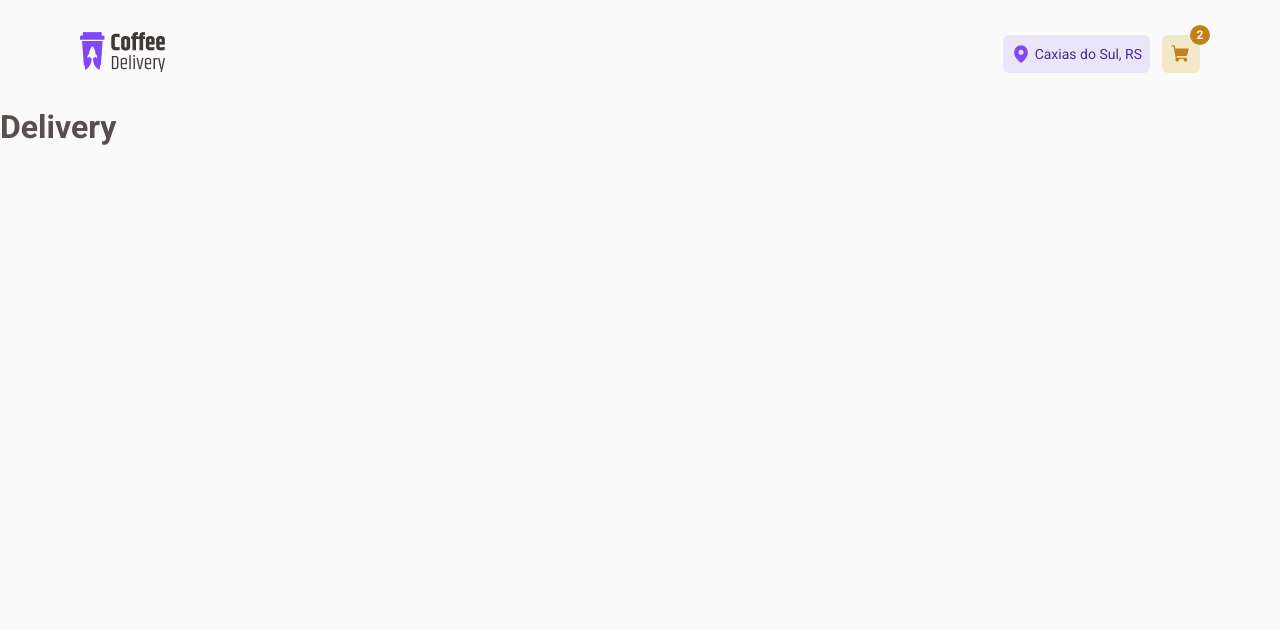
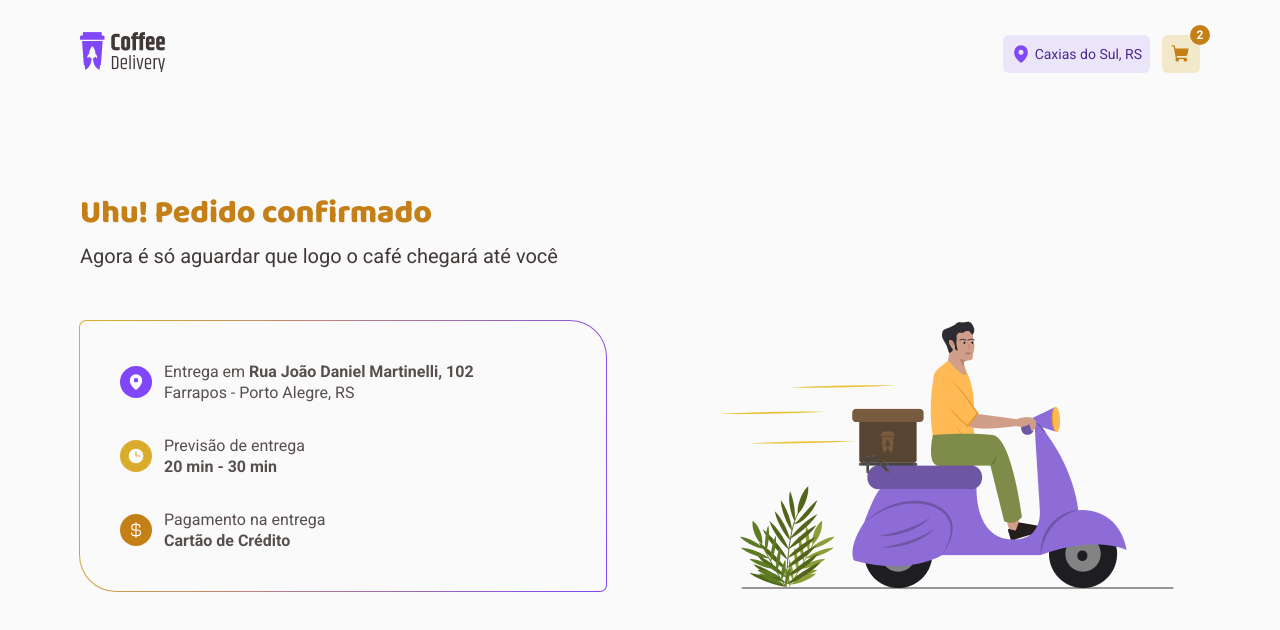
Before and after one commit to andreviapiana/CoffeeDelivery, a React (Vite) app: page /delivery in a window 1280 px wide. Shown: the top 630 px of the page. Built offline with nearby package versions, Linux system fonts and the light colour scheme.

Commit message:
feat: Página Delivery

```diff
--- a/src/pages/Delivery/index.tsx
+++ b/src/pages/Delivery/index.tsx
@@ -1,3 +1,55 @@
+import { Clock, CurrencyDollar, MapPin } from 'phosphor-react'
+import {
+  DeliveryContainer,
+  DescriptionContent,
+  Icons,
+  OrderContent,
+  TitleContent,
+} from './styles'
+import deliveryImg from '../../assets/delivery.png'
+
 export function Delivery() {
-  return <h1>Delivery</h1>
+  return (
+    <DeliveryContainer>
+      <TitleContent>
+        <h1>Uhu! Pedido confirmado</h1>
+        <p>Agora é só aguardar que logo o café chegará até você</p>
+      </TitleContent>
+      <DescriptionContent>
+        <OrderContent>
+          <Icons>
+            <div className="iconWrapper purple">
+              <MapPin size={18} weight="fill" />
+            </div>
+            <span>
+              Entrega em <strong>Rua João Daniel Martinelli, 102</strong>
+              <br /> Farrapos - Porto Alegre, RS
+            </span>
+          </Icons>
+          <Icons>
+            <div className="iconWrapper yellow">
+              <Clock size={18} weight="fill" />
+            </div>
+            <span>
+              Previsão de entrega <br />
+              <strong>20 min - 30 min</strong>
+            </span>
+          </Icons>
+          <Icons>
+            <div className="iconWrapper yellow-dark">
+              <CurrencyDollar size={18} weight="fill" />
+            </div>
+            <span>
+              Pagamento na entrega <br />
+              <strong>Cartão de Crédito</strong>
+            </span>
+          </Icons>
+        </OrderContent>
+        <img
+          src={deliveryImg}
+          alt="Imagem de um entregador de delivery andando em uma moto"
+        />
+      </DescriptionContent>
+    </DeliveryContainer>
+  )
 }
--- a/src/pages/Delivery/styles.ts
+++ b/src/pages/Delivery/styles.ts
@@ -0,0 +1,99 @@
+import styled from 'styled-components'
+
+export const DeliveryContainer = styled.main`
+  display: flex;
+  flex-direction: column;
+
+  width: 100%;
+  max-width: 112rem;
+  margin: 8rem auto;
+`
+
+export const TitleContent = styled.div`
+  display: flex;
+  flex-direction: column;
+
+  width: 100%;
+  max-width: 58.8rem;
+
+  gap: 0.4rem;
+
+  h1 {
+    font-family: 'Baloo 2', cursive;
+    font-size: 3.2rem;
+    font-weight: 800;
+    color: ${(props) => props.theme['yellow-dark']};
+  }
+
+  p {
+    font-size: 2rem;
+    line-height: 2.6rem;
+    color: ${(props) => props.theme['base-subtitle']};
+  }
+`
+
+export const DescriptionContent = styled.div`
+  display: flex;
+  align-items: center;
+  justify-content: space-between;
+
+  gap: 5.6rem;
+  margin-top: 4rem;
+`
+
+export const OrderContent = styled.div`
+  display: flex;
+  flex-direction: column;
+
+  width: 100%;
+  max-width: 52.6rem;
+  padding: 4rem;
+  row-gap: 3.2rem;
+
+  border-radius: 0.6rem 3.6rem;
+  background-color: ${(props) => props.theme.background};
+
+  position: relative;
+
+  &::before {
+    content: '';
+    position: absolute;
+    inset: -1px;
+    z-index: -1;
+    border-radius: 0.7rem 3.7rem 0.7rem 3.7rem;
+    background: linear-gradient(105deg, #dbac2c 3.2%, #8047f8 98.25%);
+  }
+`
+
+export const Icons = styled.div`
+  display: flex;
+  align-items: center;
+
+  gap: 1.2rem;
+  line-height: 2.1rem;
+
+  .iconWrapper {
+    display: flex;
+    justify-content: center;
+    align-items: center;
+
+    width: 3.2rem;
+    height: 3.2rem;
+
+    border-radius: 50%;
+
+    color: ${(props) => props.theme.white};
+
+    &.yellow-dark {
+      background-color: ${(props) => props.theme['yellow-dark']};
+    }
+
+    &.yellow {
+      background-color: ${(props) => props.theme.yellow};
+    }
+
+    &.purple {
+      background-color: ${(props) => props.theme.purple};
+    }
+  }
+`
```
Also changed, not shown: src/assets/delivery.png (added).
